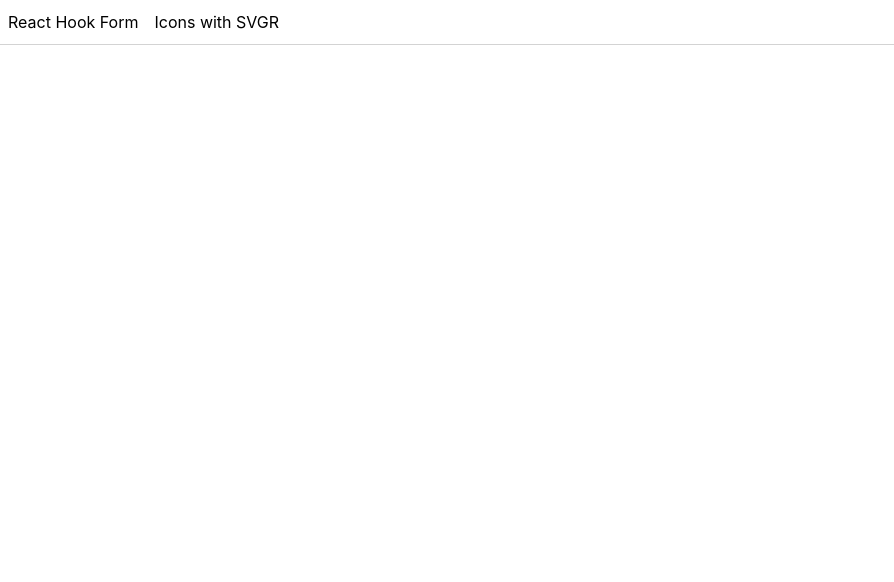
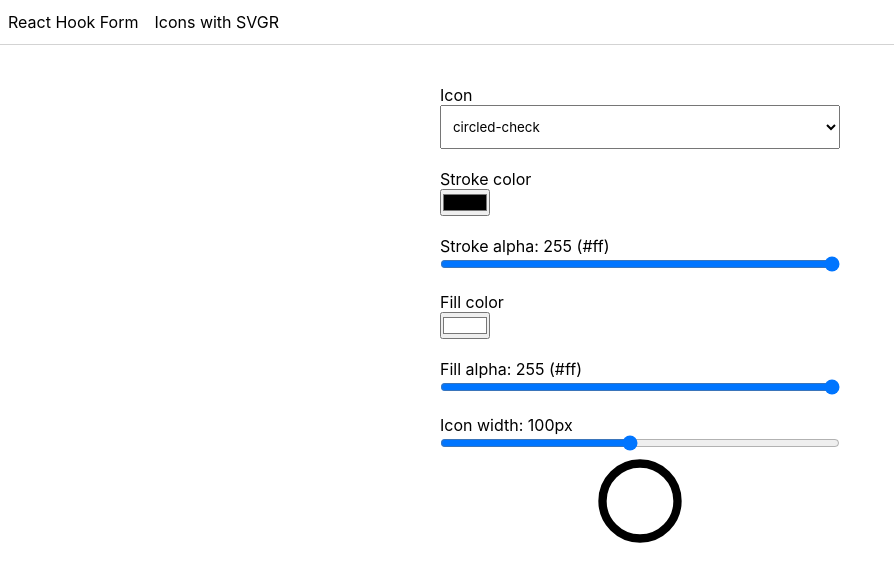
Before and after one commit to bac-dam-1991/custom-time-picker, a React (Create React App) app: page /#/custom-time-picker/demos/icons-with-svgr in a window 1280 px wide. Shown: the top 582 px of the page, without its empty margins (0-894 px from the left). Built offline with nearby package versions, Linux system fonts and the light colour scheme.

Commit message:
Added color pickers.

```diff
--- a/package.json
+++ b/package.json
@@ -5,6 +5,7 @@
 	"homepage": "http://bac-dam-1991.github.io/custom-time-picker",
 	"dependencies": {
 		"clsx": "^1.1.1",
+		"lodash": "^4.17.21",
 		"react": "^17.0.2",
 		"react-dom": "^17.0.2",
 		"react-hook-form": "^7.27.0",
@@ -43,6 +44,7 @@
 		"@testing-library/react": "^12.1.2",
 		"@testing-library/user-event": "^13.5.0",
 		"@types/jest": "^27.4.0",
+		"@types/lodash": "^4.14.178",
 		"@types/node": "^16.11.24",
 		"@types/react": "^17.0.39",
 		"@types/react-dom": "^17.0.11",
--- a/src/App.tsx
+++ b/src/App.tsx
@@ -6,12 +6,22 @@ export const App = () => {
 	return (
 		<>
 			<nav>
-				<Link to={'/demos/react-hook-form'}>React Hook Form</Link>
-				<Link to={'/demos/icons-with-svgr'}>Icons with SVGR</Link>
+				<Link to={'/custom-time-picker/demos/react-hook-form'}>
+					React Hook Form
+				</Link>
+				<Link to={'/custom-time-picker/demos/icons-with-svgr'}>
+					Icons with SVGR
+				</Link>
 			</nav>
 			<Routes>
-				<Route path="/demos/react-hook-form" element={<ReactHookFormDemos />} />
-				<Route path="/demos/icons-with-svgr" element={<IconsWithSvgrDemo />} />
+				<Route
+					path="/custom-time-picker/demos/react-hook-form"
+					element={<ReactHookFormDemos />}
+				/>
+				<Route
+					path="/custom-time-picker/demos/icons-with-svgr"
+					element={<IconsWithSvgrDemo />}
+				/>
 			</Routes>
 		</>
 	);
--- /dev/null
+++ b/src/components/Select.module.css
@@ -0,0 +1,3 @@
+.root {
+	padding: 12px 8px;
+}
--- /dev/null
+++ b/src/components/Select.tsx
@@ -0,0 +1,12 @@
+import { SelectHTMLAttributes } from 'react';
+import styles from './Select.module.css';
+
+export interface SelectProps extends SelectHTMLAttributes<HTMLSelectElement> {}
+
+export const Select = ({ children, ...rest }: SelectProps) => {
+	return (
+		<select className={styles['root']} {...rest}>
+			{children}
+		</select>
+	);
+};
--- a/src/index.tsx
+++ b/src/index.tsx
@@ -3,13 +3,13 @@ import ReactDOM from 'react-dom';
 import { App } from './App';
 import reportWebVitals from './reportWebVitals';
 import './index.css';
-import { BrowserRouter } from 'react-router-dom';
+import { HashRouter } from 'react-router-dom';
 
 ReactDOM.render(
 	<React.StrictMode>
-		<BrowserRouter>
+		<HashRouter>
 			<App />
-		</BrowserRouter>
+		</HashRouter>
 	</React.StrictMode>,
 	document.getElementById('root')
 );
--- a/src/routes/IconsWithSvgrDemo.tsx
+++ b/src/routes/IconsWithSvgrDemo.tsx
@@ -1,19 +1,69 @@
 import { useState } from 'react';
 import { Icon, IconName, IconNames } from '../components/Icon';
+import { Select } from '../components/Select';
+import _ from 'lodash';
+
+export const convertToHex = (val: number): string => {
+	return _.padStart(val.toString(16), 2, '0');
+};
 
 export const IconsWithSvgrDemo = () => {
 	const [selectedIconName, setSelectedIconName] =
 		useState<IconName>('circled-check');
 	const [width, setWidth] = useState<number>(100);
+	const [strokeColor, setStrokeColor] = useState<string>('#000000');
+	const [fillColor, setFillColor] = useState<string>('#ffffff');
+	const [fillAlpha, setFillAlpha] = useState<number>(255);
+	const [strokeAlpha, setStrokeAlpha] = useState<number>(255);
 
 	return (
 		<div className="root-container">
 			<label>Icon</label>
-			<select onChange={(e) => setSelectedIconName(e.target.value as IconName)}>
+			<Select onChange={(e) => setSelectedIconName(e.target.value as IconName)}>
 				{IconNames.map((name) => {
 					return <option key={name}>{name}</option>;
 				})}
-			</select>
+			</Select>
+			<br />
+			<label>Stroke color</label>
+			<input
+				type="color"
+				value={strokeColor}
+				onChange={(e) => {
+					setStrokeColor(e.target.value);
+				}}
+			/>
+			<br />
+			<label>
+				Stroke alpha: {strokeAlpha} (#{convertToHex(strokeAlpha)})
+			</label>
+			<input
+				type="range"
+				min="0"
+				max="255"
+				value={strokeAlpha}
+				onChange={(e) => setStrokeAlpha(parseInt(e.target.value))}
+			/>
+			<br />
+			<label>Fill color</label>
+			<input
+				type="color"
+				value={fillColor}
+				onChange={(e) => {
+					setFillColor(e.target.value);
+				}}
+			/>
+			<br />
+			<label>
+				Fill alpha: {fillAlpha} (#{convertToHex(fillAlpha)})
+			</label>
+			<input
+				type="range"
+				min="0"
+				max="255"
+				value={fillAlpha}
+				onChange={(e) => setFillAlpha(parseInt(e.target.value))}
+			/>
 			<br />
 			<label>Icon width: {width}px</label>
 			<input
@@ -26,7 +76,12 @@ export const IconsWithSvgrDemo = () => {
 			<div style={{ display: 'flex', justifyContent: 'center' }}>
 				<Icon
 					name={selectedIconName}
-					style={{ stroke: 'black', width, strokeWidth: 2 }}
+					style={{
+						stroke: `${strokeColor}${convertToHex(strokeAlpha)}`,
+						width,
+						strokeWidth: 2,
+						fill: `${fillColor}${convertToHex(fillAlpha)}`,
+					}}
 				/>
 			</div>
 		</div>
```
Also changed, not shown: 1 other file (tests, documents, lock files or other folders).
